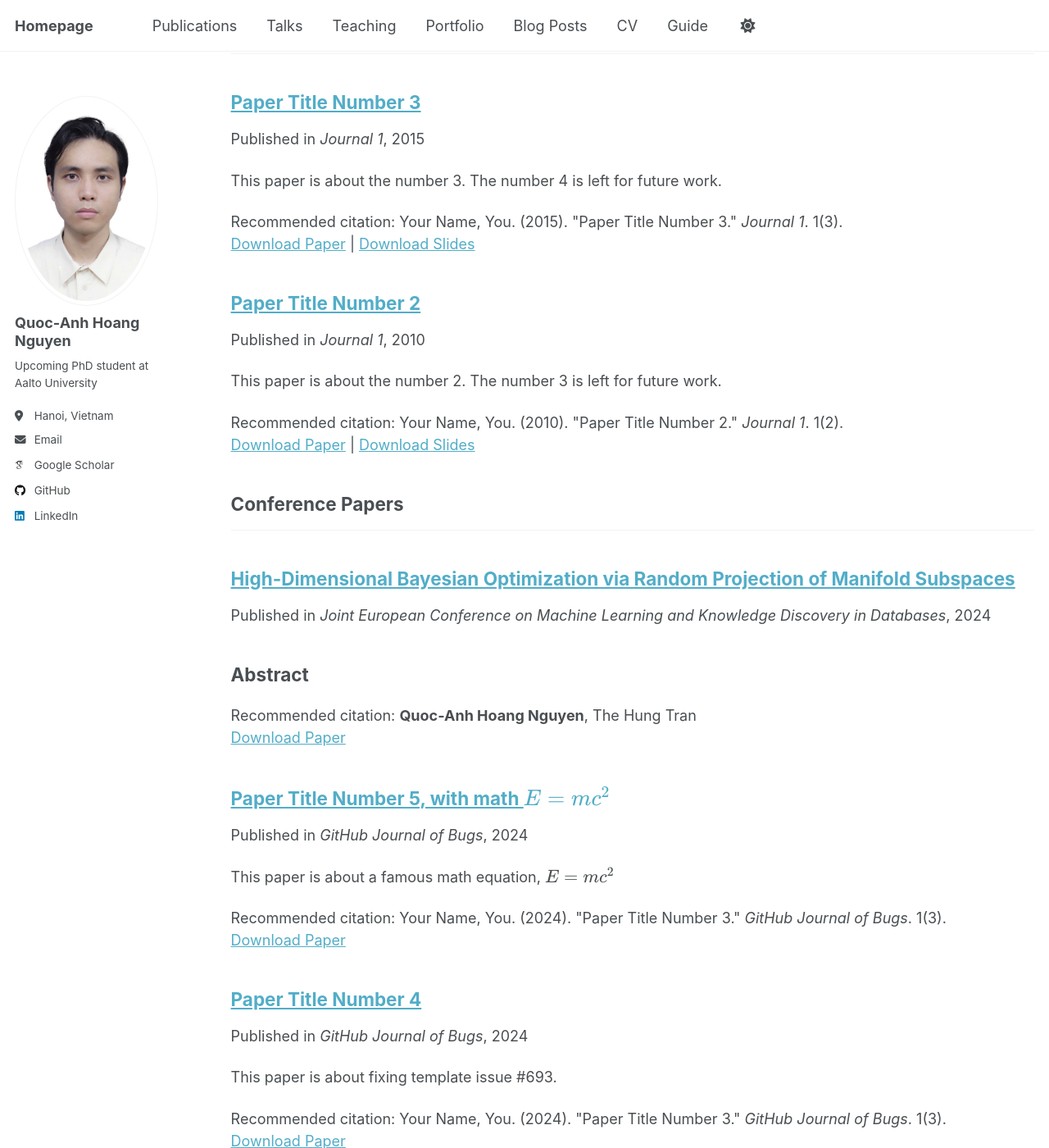
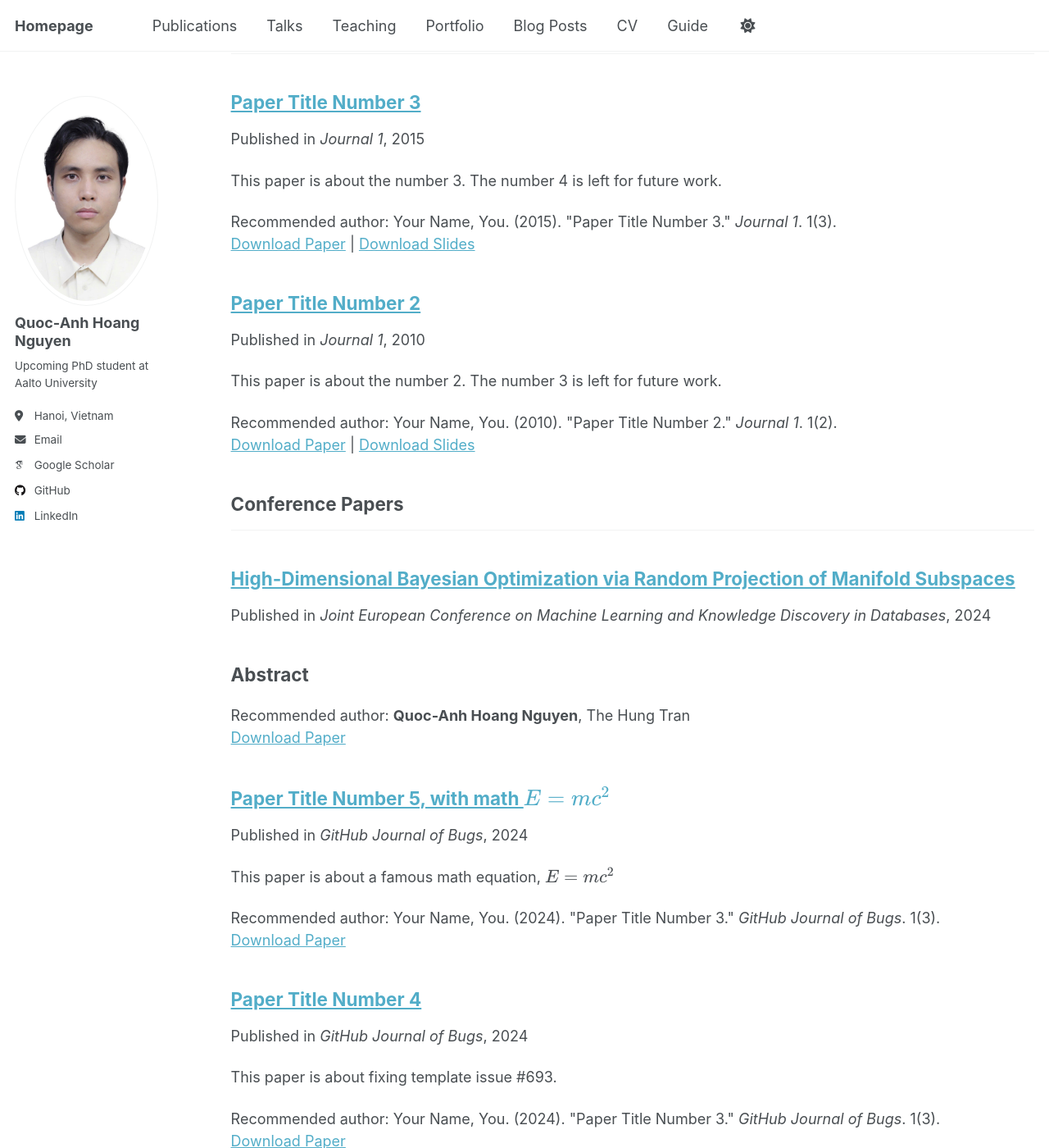
Before and after one commit to QuocAnh261100/QuocAnh261100.github.io, a Jekyll site: the page built from _pages/publications.html, in a window 1280 px wide and 1400 px high, scrolled down 193 px. Shown: the whole window at 82% size. Built offline with Jekyll 4.4.1, drawn with Linux system fonts in a browser that asks for light colours; some web fonts are replaced; a script that is not in the unit is left out.

Commit message:
Change RPMBO

```diff
--- a/_includes/archive-single.html
+++ b/_includes/archive-single.html
@@ -53,21 +53,21 @@
     {% endif %}
 
     {% if post.citation and post.paperurl and post.slidesurl and post.bibtexurl %}
-      <p>Recommended citation: {{ post.citation }}<br /><a href="{{ post.paperurl }}">Download Paper</a> | <a href="{{ post.slidesurl }}">Download Slides</a> | <a href="{{ post.bibtexurl }}">Download Bibtex</a></p>
+      <p>Recommended author: {{ post.citation }}<br /><a href="{{ post.paperurl }}">Download Paper</a> | <a href="{{ post.slidesurl }}">Download Slides</a> | <a href="{{ post.bibtexurl }}">Download Bibtex</a></p>
     {% elsif post.citation and post.paperurl and post.slidesurl %}
-      <p>Recommended citation: {{ post.citation }}<br /><a href="{{ post.paperurl }}">Download Paper</a> | <a href="{{ post.slidesurl }}">Download Slides</a></p>
+      <p>Recommended author: {{ post.citation }}<br /><a href="{{ post.paperurl }}">Download Paper</a> | <a href="{{ post.slidesurl }}">Download Slides</a></p>
     {% elsif post.citation and post.paperurl and post.bibtexurl %}
-      <p>Recommended citation: {{ post.citation }}<br /><a href="{{ post.paperurl }}">Download Paper</a> | <a href="{{ post.bibtexurl }}">Download Bibtex</a></p>
+      <p>Recommended author: {{ post.citation }}<br /><a href="{{ post.paperurl }}">Download Paper</a> | <a href="{{ post.bibtexurl }}">Download Bibtex</a></p>
     {% elsif post.citation and post.paperurl %}
-      <p>Recommended citation: {{ post.citation }}<br /><a href="{{ post.paperurl }}">Download Paper</a></p>
+      <p>Recommended author: {{ post.citation }}<br /><a href="{{ post.paperurl }}">Download Paper</a></p>
     {% elsif post.citation and post.slidesurl and post.bibtexurl %}
-      <p>Recommended citation: {{ post.citation }}<br /><a href="{{ post.slidesurl }}">Download Slides</a> | <a href="{{ post.bibtexurl}}">Download Bibtex</a></p>
+      <p>Recommended author: {{ post.citation }}<br /><a href="{{ post.slidesurl }}">Download Slides</a> | <a href="{{ post.bibtexurl}}">Download Bibtex</a></p>
     {% elsif post.citation and post.slidesurl %}
-      <p>Recommended citation: {{ post.citation }}<br /><a href="{{ post.slidesurl }}">Download Slides</a></p>
+      <p>Recommended author: {{ post.citation }}<br /><a href="{{ post.slidesurl }}">Download Slides</a></p>
     {% elsif post.citation and post.bibtexurl %}
-      <p>Recommended citation: {{ post.citation }}<br /><a href="{{ post.bibtexurl }}">Download Bibtex</a></p>
+      <p>Recommended author: {{ post.citation }}<br /><a href="{{ post.bibtexurl }}">Download Bibtex</a></p>
     {% elsif post.citation %}
-      <p>Recommended citation: {{ post.citation }}</p>
+      <p>Recommended author: {{ post.citation }}</p>
     {% elsif post.paperurl and post.bibtexurl %}
       <p><a href=" {{ post.paperurl }} ">Download Paper</a> | <a href="{{ post.bibtexurl }}">Download Bibtex</a></p>
     {% elsif post.paperurl %}
```
Also changed, not shown: _publications/RPMBO.md (+1 -1 lines).
